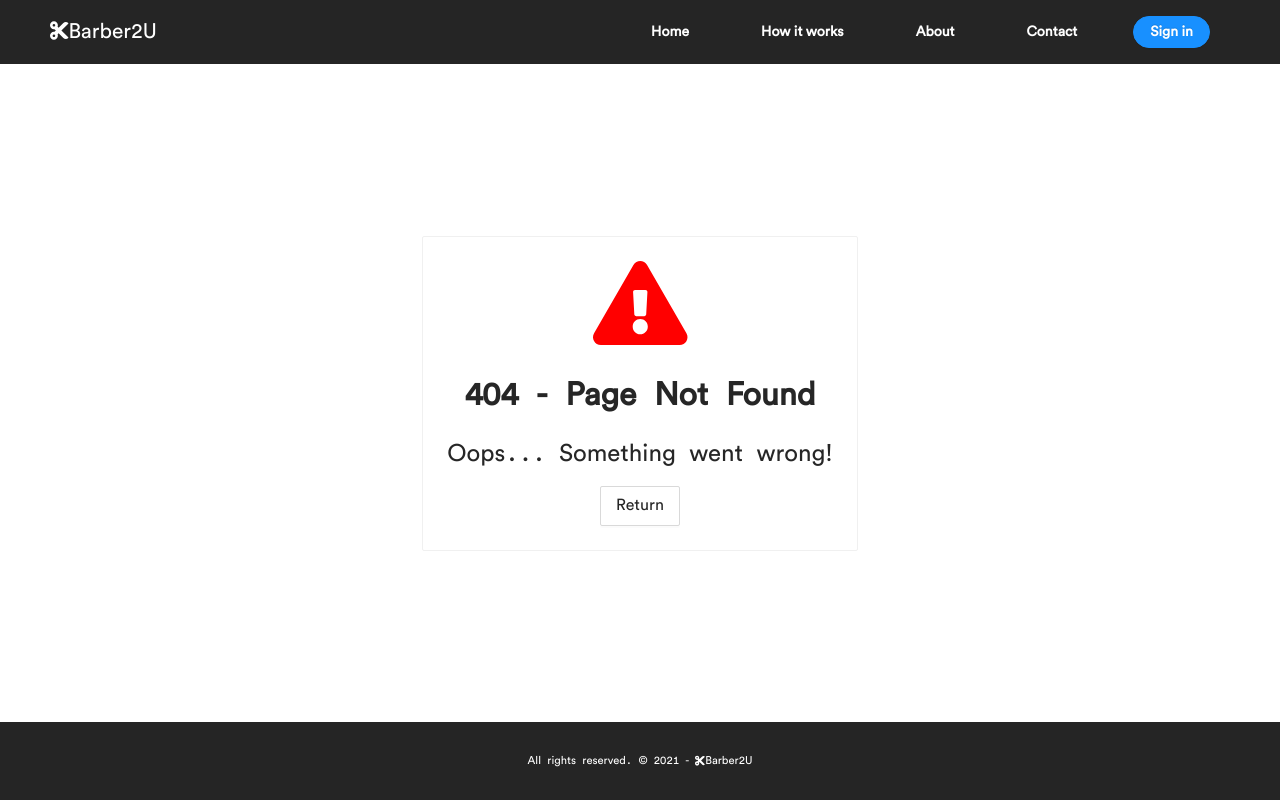
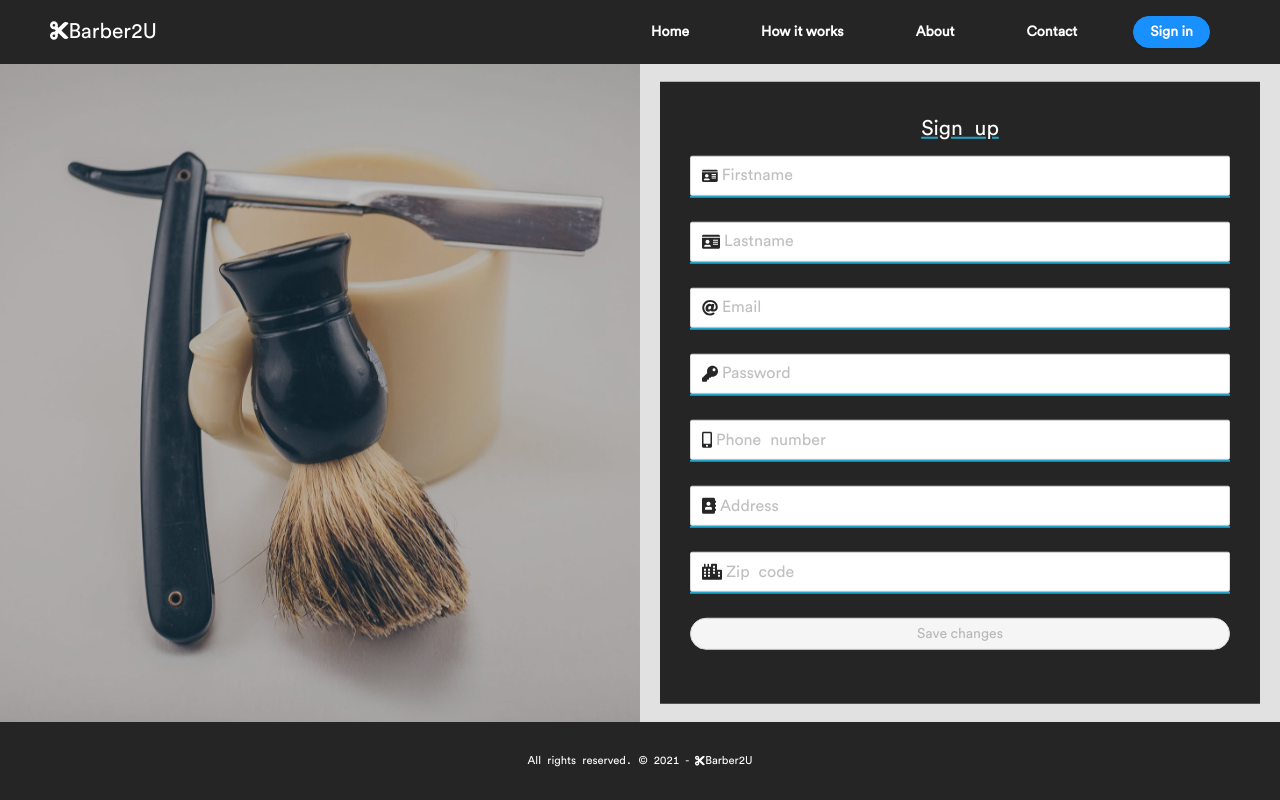
Before and after one commit to ItsMeSafak/barber2u-frontend, a React (Create React App) app: page /home in a window 1280 px wide. Before the commit this address had no page. Built offline with nearby package versions, Linux system fonts and the light colour scheme.

Commit message:
git comments and some minor fixes

```diff
--- a/src/App.tsx
+++ b/src/App.tsx
@@ -26,6 +26,9 @@ const App: React.FC = () => {
                 </Header>
                 <Layout>
                     <Switch>
+                        <Route path="/home">
+                            {user ? <Redirect to="/dashboard" /> : <Signup />}
+                        </Route>
                         <Route path="/dashboard">
                             {!user ? <Redirect to="/signin" /> : <Dashboard />}
                         </Route>
--- a/src/component/forms/signin/index.tsx
+++ b/src/component/forms/signin/index.tsx
@@ -40,17 +40,17 @@ const SignInForm: React.FC = () => {
      * It will redirect you to the correct page when logged in succesfully
      */
     const handleSignIn = () => {
-        // signIn(new User(formValue.email, formValue.password)).then(
-        //     (response) => {
-        //         if (response.status === 200) {
-        //             localStorage.setItem("user", JSON.stringify(response.data));
-        //             history.push("/dashboard");
-        //             window.location.reload();
-        //         } else {
-        //             openNotificationWithIcon();
-        //         }
-        //     }
-        // );
+        signIn(formValue.email, formValue.password).then(
+            (response) => {
+                if (response.status === 200) {
+                    localStorage.setItem("user", JSON.stringify(response.data));
+                    history.push("/dashboard");
+                    window.location.reload();
+                } else {
+                    openNotificationWithIcon();
+                }
+            }
+        );
     };
 
     return (
--- a/src/models/User.ts
+++ b/src/models/User.ts
@@ -1,14 +1,11 @@
 /**
  * User class which can be used for creating user objects.
  */
-export class User {
+export default class User {
     private firstName: string;
-
     private lastName: string;
-
     private email: string;
     private password: string;
-
     private zipCode: string;
     private phoneNumber: string;
 
--- a/src/pages/signin/styles.module.scss
+++ b/src/pages/signin/styles.module.scss
@@ -1,5 +1,7 @@
+@import "../../asset/config.scss";
+
 .signin {
-    background-color: #e1e1e1;
+    background-color: $light-grey-color;
     display: flex;
 }
 
--- a/src/services/auth-service.ts
+++ b/src/services/auth-service.ts
@@ -13,7 +13,7 @@ const API_URL = "http://localhost:8080/api/auth/signup";
  * @returns {JSON} response with JWT, data and response code
  * @param {User} User object.
  */
-export const signIn = async (user: User) => {
+export const signIn = async (userEmail: string, userPassword: string) => {
     let response: Response | null = null;
     try {
         response = await fetch(API_URL, {
@@ -22,8 +22,8 @@ export const signIn = async (user: User) => {
                 "Content-Type": "application/json",
             },
             body: JSON.stringify({
-                email: user.getEmail,
-                password: user.getPassword,
+                email: userEmail,
+                password: userPassword,
             }),
         });
     } catch (error) {
--- a/src/template/header-partial/index.tsx
+++ b/src/template/header-partial/index.tsx
@@ -1,13 +1,15 @@
+import { Link } from "react-router-dom";
 import React, { useCallback, useEffect, useState } from "react";
-import { Link } from "react-router-dom";
+
 import { Drawer, Button } from "antd";
 import { FontAwesomeIcon } from "@fortawesome/react-fontawesome";
-import { WIDTH_SCREEN_LG } from "../../asset/constants";
 import { getIconByPrefixName } from "../../asset/functions/icon";
 
 import Menu from "./menu";
 import LogoComponent from "../../component/logo";
+import { WIDTH_SCREEN_LG } from "../../asset/constants";
 import NavMenuMapping from "../../asset/navbar_mapping.json";
+
 
 import styles from "./styles.module.scss";
 
```
Also changed, not shown: src/component/forms/signup/index.tsx (+4 -4 lines).
